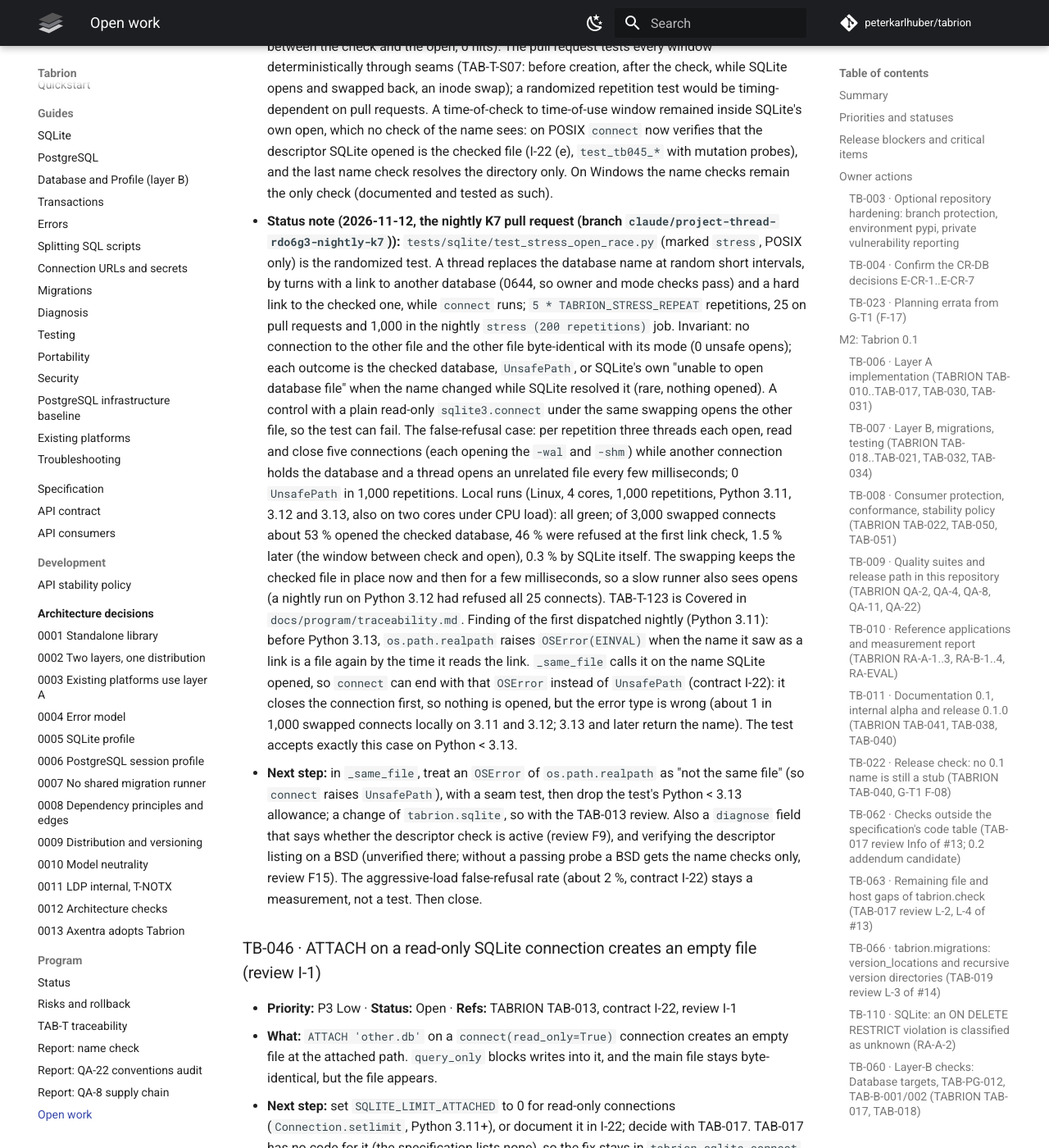
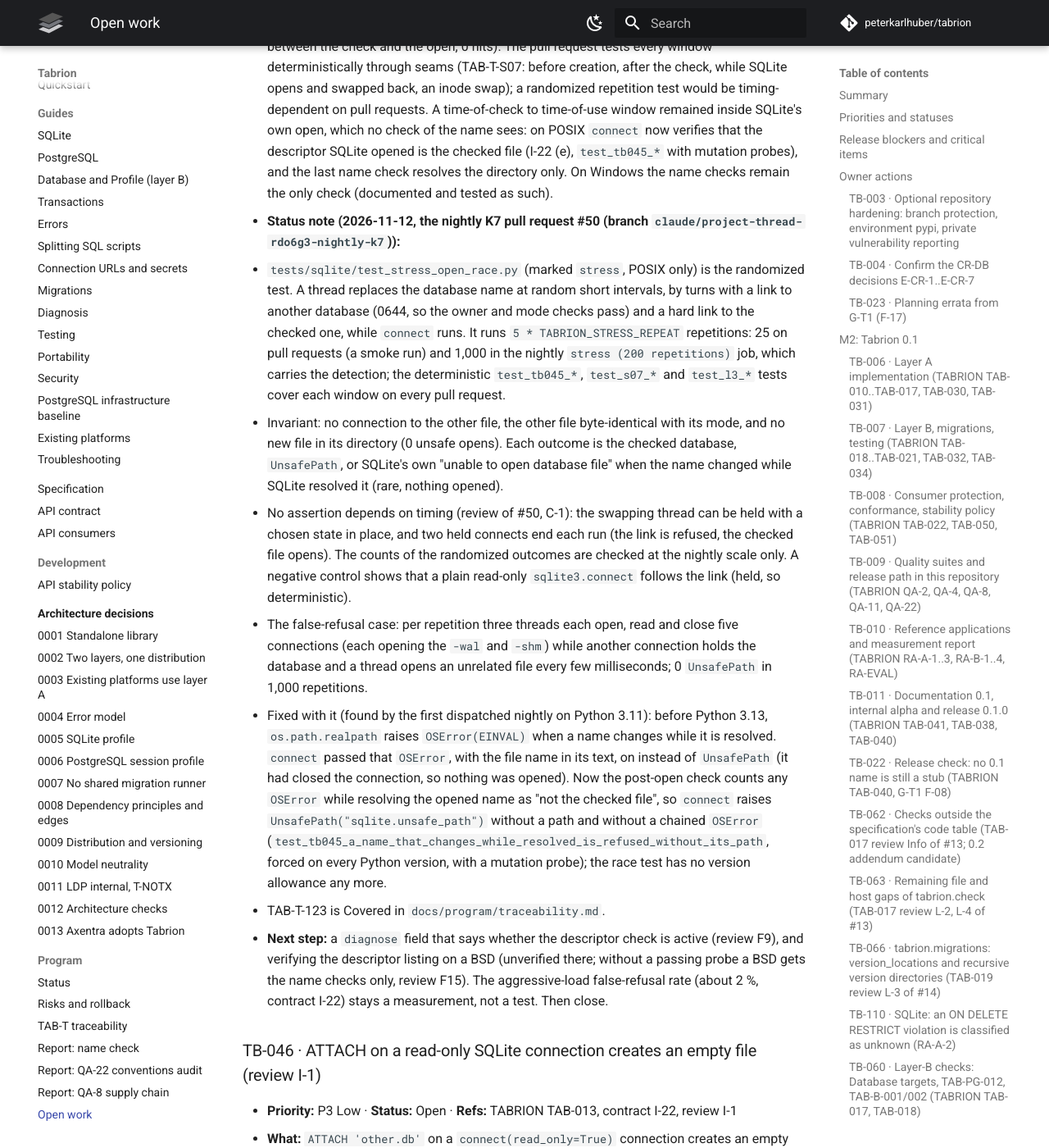
Before and after one commit to peterkarlhuber/tabrion, an MkDocs documentation site: the page built from docs/TODO.md, in a window 1280 px wide and 1400 px high, scrolled down 32549 px. Shown: the whole window at 82% size. Built offline with MkDocs 1.6.1 and Material for MkDocs 9.7.7, drawn with Linux system fonts in a browser that asks for light colours; comment, search, counter and statistics services are not loaded.

Commit message:
TB-045: refuse a name that changes while resolved; deterministic race-test liveness
- src/tabrion/sqlite.py: an OSError while resolving the name SQLite opened (before
  Python 3.13, os.path.realpath raises EINVAL when a name changes meanwhile) now
  counts as "not the checked file", so connect raises UnsafePath without a path
  instead of passing the OSError with the file name on (contract I-22).
- tests/sqlite/test_connect.py: seam test forcing that error on every Python
  version, plus a mutation probe.
- tests/sqlite/test_stress_open_race.py: the swapping thread can be held; two
  held connects end each run (link refused, checked file opens), the randomized
  counts are checked at the nightly scale only, the control is deterministic, the
  other file's directory must stay unchanged, and the Python < 3.13 EINVAL
  allowance is gone (review of #50, C-1, C-2, L-1, L-4).
- CHANGELOG (Fixed), contract I-22, TODO TB-045, STATUS.

Co-Authored-By: Claude Opus 5.5 <noreply@anthropic.com>
Claude-Session: https://claude.ai/code/session_011tY7TC7Nu5VGro3DJGJcv8

```diff
--- a/docs/TODO.md
+++ b/docs/TODO.md
@@ -990,29 +990,32 @@ required (owner decision of 2026-11-08 11:26Z).
   which no check of the name sees: on POSIX `connect` now verifies that the descriptor SQLite opened is the checked
   file (I-22 (e), `test_tb045_*` with mutation probes), and the last name check resolves the directory only. On
   Windows the name checks remain the only check (documented and tested as such).
-- **Status note (2026-11-12, the nightly K7 pull request (branch `claude/project-thread-rdo6g3-nightly-k7`)):**
-  `tests/sqlite/test_stress_open_race.py` (marked `stress`, POSIX only) is the randomized test. A thread replaces
-  the database name at random short intervals, by turns with a link to another database (0644, so owner and mode
-  checks pass) and a hard link to the checked one, while `connect` runs; `5 * TABRION_STRESS_REPEAT` repetitions,
-  25 on pull requests and 1,000 in the nightly `stress (200 repetitions)` job. Invariant: no connection to the other
-  file and the other file byte-identical with its mode (0 unsafe opens); each outcome is the checked database,
-  `UnsafePath`, or SQLite's own "unable to open database file" when the name changed while SQLite resolved it (rare,
-  nothing opened). A control with a plain read-only `sqlite3.connect` under the same swapping opens the other file,
-  so the test can fail. The false-refusal case: per repetition three threads each open, read and close five
-  connections (each opening the `-wal` and `-shm`) while another connection holds the database and a thread opens
-  an unrelated file every few milliseconds; 0 `UnsafePath` in 1,000 repetitions. Local runs (Linux, 4 cores,
-  1,000 repetitions, Python 3.11, 3.12 and 3.13, also on two cores under CPU load): all green; of 3,000 swapped
-  connects about 53 % opened the checked database, 46 % were refused at the first link check, 1.5 % later (the window
-  between check and open), 0.3 % by SQLite itself. The swapping keeps the checked file in place now and then for a
-  few milliseconds, so a slow runner also sees opens (a nightly run on Python 3.12 had refused all 25 connects). TAB-T-123 is Covered in `docs/program/traceability.md`.
-  Finding of the first dispatched nightly (Python 3.11): before Python 3.13, `os.path.realpath` raises
-  `OSError(EINVAL)` when the name it saw as a link is a file again by the time it reads the link. `_same_file` calls
-  it on the name SQLite opened, so `connect` can end with that `OSError` instead of `UnsafePath` (contract I-22): it
-  closes the connection first, so nothing is opened, but the error type is wrong (about 1 in 1,000 swapped connects
-  locally on 3.11 and 3.12; 3.13 and later return the name). The test accepts exactly this case on Python < 3.13.
-- **Next step:** in `_same_file`, treat an `OSError` of `os.path.realpath` as "not the same file" (so `connect`
-  raises `UnsafePath`), with a seam test, then drop the test's Python < 3.13 allowance; a change of
-  `tabrion.sqlite`, so with the TAB-013 review. Also a `diagnose` field that says whether the descriptor check is active (review F9), and verifying the
+- **Status note (2026-11-12, the nightly K7 pull request #50 (branch `claude/project-thread-rdo6g3-nightly-k7`)):**
+  - `tests/sqlite/test_stress_open_race.py` (marked `stress`, POSIX only) is the randomized test. A thread replaces
+    the database name at random short intervals, by turns with a link to another database (0644, so the owner and
+    mode checks pass) and a hard link to the checked one, while `connect` runs. It runs `5 * TABRION_STRESS_REPEAT`
+    repetitions: 25 on pull requests (a smoke run) and 1,000 in the nightly `stress (200 repetitions)` job, which
+    carries the detection; the deterministic `test_tb045_*`, `test_s07_*` and `test_l3_*` tests cover each window on
+    every pull request.
+  - Invariant: no connection to the other file, the other file byte-identical with its mode, and no new file in its
+    directory (0 unsafe opens). Each outcome is the checked database, `UnsafePath`, or SQLite's own "unable to open
+    database file" when the name changed while SQLite resolved it (rare, nothing opened).
+  - No assertion depends on timing (review of #50, C-1): the swapping thread can be held with a chosen state in
+    place, and two held connects end each run (the link is refused, the checked file opens). The counts of the
+    randomized outcomes are checked at the nightly scale only. A negative control shows that a plain read-only
+    `sqlite3.connect` follows the link (held, so deterministic).
+  - The false-refusal case: per repetition three threads each open, read and close five connections (each opening
+    the `-wal` and `-shm`) while another connection holds the database and a thread opens an unrelated file every
+    few milliseconds; 0 `UnsafePath` in 1,000 repetitions.
+  - Fixed with it (found by the first dispatched nightly on Python 3.11): before Python 3.13, `os.path.realpath`
+    raises `OSError(EINVAL)` when a name changes while it is resolved. `connect` passed that `OSError`, with the
+    file name in its text, on instead of `UnsafePath` (it had closed the connection, so nothing was opened). Now the
+    post-open check counts any `OSError` while resolving the opened name as "not the checked file", so `connect`
+    raises `UnsafePath("sqlite.unsafe_path")` without a path and without a chained `OSError`
+    (`test_tb045_a_name_that_changes_while_resolved_is_refused_without_its_path`, forced on every Python version,
+    with a mutation probe); the race test has no version allowance any more.
+  - TAB-T-123 is Covered in `docs/program/traceability.md`.
+- **Next step:** a `diagnose` field that says whether the descriptor check is active (review F9), and verifying the
   descriptor listing on a BSD (unverified there; without a passing probe a BSD gets the name checks only, review
   F15). The aggressive-load false-refusal rate (about 2 %, contract I-22) stays a measurement, not a test. Then
   close.
```
Also changed, not shown: CHANGELOG.md (+5 -0 lines), docs/api/contract.md (+1 -1 lines), docs/program/STATUS.md (+1 -1 lines), 4 other files.
